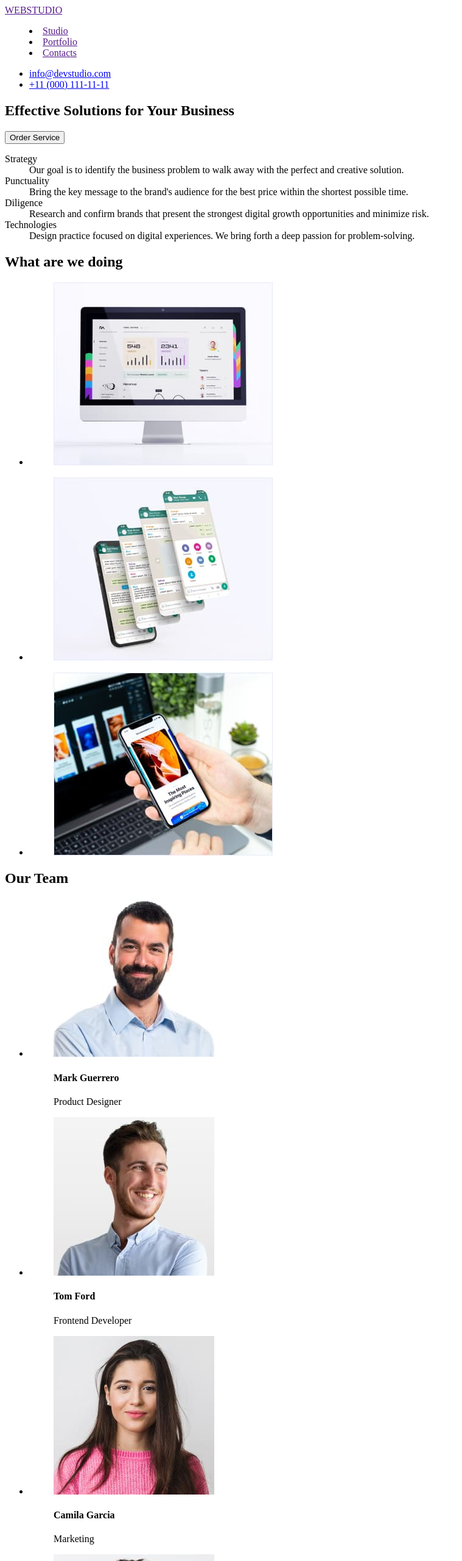
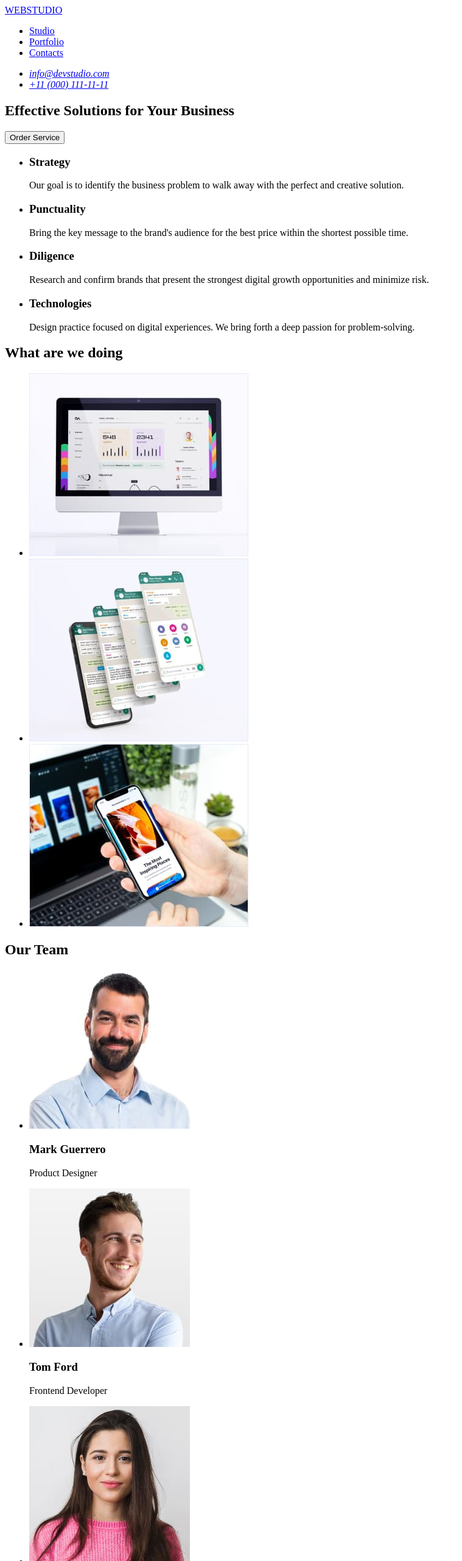
Before and after one commit to amending1/goit-markup-hw-01, a plain HTML site: page index.html in a window 1280 px wide. Shown: the top 2560 px of the page at 61% size, without its empty margins (0-759 px from the left). Drawn offline with Linux system fonts and the light colour scheme.

Commit message:
update index.html file

```diff
--- a/index.html
+++ b/index.html
@@ -8,17 +8,19 @@
   <body>
     <header>
       <nav>
-        <a href=""><span>WEB</span><span>STUDIO</span></a>
-        <menu>
-          <li><a href="">Studio</a></li>
-          <li><a href="">Portfolio</a></li>
-          <li><a href="">Contacts</a></li>
-        </menu>
+        <a href="./index.html">WEB<span>STUDIO</span></a>
+        <ul>
+          <li><a href="./index.html">Studio</a></li>
+          <li><a href="#">Portfolio</a></li>
+          <li><a href="#">Contacts</a></li>
+        </ul>
       </nav>
+      <address>
         <ul>
           <li><a href="mailto:info@devstudio.com">info@devstudio.com</a></li>
           <li><a href="tel:+110001111111">+11 (000) 111-11-11</a></li>
         </ul>
+      </address>
     </header>
     <main>
       <section>
@@ -27,60 +29,63 @@
       </section>
 
       <section>
-        <dl>
-          <dt>Strategy</dt>
-          <dd>
+        <ul>
+          <li>
+            <h3>Strategy</h3>
+            <p>
               Our goal is to identify the business problem to walk away with the
               perfect and creative solution.
-          </dd>
-          <dt>Punctuality</dt>
-          <dd>
+            </p>
+          </li>
+          <li>
+            <h3>Punctuality</h3>
+            <p>
               Bring the key message to the brand's audience for the best price
               within the shortest possible time.
-          </dd>
-          <dt>Diligence</dt>
-          <dd>
+            </p>
+          </li>
+          <li>
+            <h3>Diligence</h3>
+            <p>
               Research and confirm brands that present the strongest digital
               growth opportunities and minimize risk.
-          </dd>
-          <dt>Technologies</dt>
-          <dd>
+            </p>
+          </li>
+          <li>
+            <h3>Technologies</h3>
+            <p>
               Design practice focused on digital experiences. We bring forth a
               deep passion for problem-solving.
-          </dd>
-        </dl>
-
+            </p>
+          </li>
+        </ul>
+      </section>
+      <section>
         <h2>What are we doing</h2>
         <ul>
           <li>
-            <figure>
             <img
               src="images/img1.jpg"
               alt="a monitor with a website displayed"
               width="360"
               height="300"
             />
-            </figure>
           </li>
           <li>
-            <figure>
             <img
               src="images/img2.jpg"
               alt="smartphone with communication app on"
               width="360"
               height="300"
             />
-            </figure>
           </li>
           <li>
-            <figure>
             <img
               src="images/img3.jpg"
               alt="male hand holding phone with laptop in background"
               width="360"
               height="300"
             />
-            </figure>
           </li>
         </ul>
       </section>
@@ -89,66 +94,58 @@
         <h2>Our Team</h2>
         <ul>
           <li>
-            <figure>
             <img
               src="images/MarkGuerrero.jpg"
               alt="smiling gently bearded man wearing a shirt"
               width="264"
               height="260"
             />
-              <figcaption>
-                <h4>Mark Guerrero</h4>
+            <div>
+              <h3>Mark Guerrero</h3>
               <p>Product Designer</p>
-              </figcaption>
-            </figure>
+            </div>
           </li>
           <li>
-            <figure>
             <img
               src="images/TomFord.jpg"
               alt="broadly smiling man in shirt looking to the side"
               width="264"
               height="260"
             />
-              <figcaption>
-                <h4>Tom Ford</h4>
+            <div>
+              <h3>Tom Ford</h3>
               <p>Frontend Developer</p>
-              </figcaption>
-            </figure>
+            </div>
           </li>
           <li>
-            <figure>
             <img
               src="images/CamilaGarcia.jpg"
               alt="dark-haired girl smiling softly"
               width="264"
               height="260"
             />
-              <figcaption>
-                <h4>Camila Garcia</h4>
+            <div>
+              <h3>Camila Garcia</h3>
               <p>Marketing</p>
-              </figcaption>
-            </figure>
+            </div>
           </li>
           <li>
-            <figure>
             <img
               src="images/DanielWilson.jpg"
               alt="smiling bearded man wearing a T-shirt"
               width="264"
               height="260"
             />
-              <figcaption>
-                <h4>Daniel Wilson</h4>
+            <div>
+              <h3>Daniel Wilson</h3>
               <p>UI Designer</p>
-              </figcaption>
-            </figure>
+            </div>
           </li>
         </ul>
       </section>
     </main>
     <footer>
-      <a href=""><span>WEB</span><span>STUDIO</span></a>
+      <a href="./index.html">WEB<span>STUDIO</span></a>
       <p>
         Increase the flow of customers and sales for your business with digital
         marketing & growth solutions.
```
Lines whose indentation alone changed are shown as unchanged.
